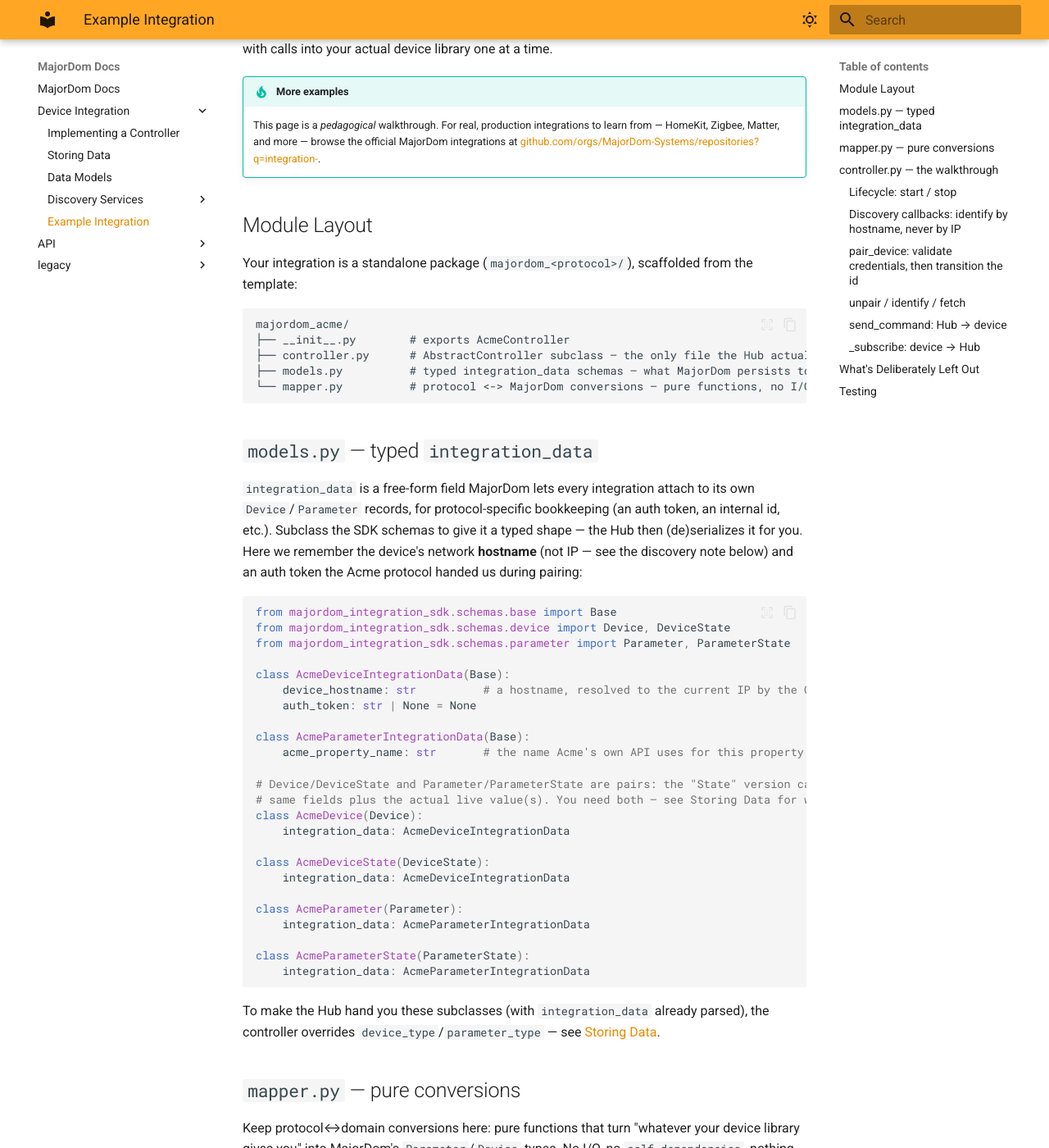
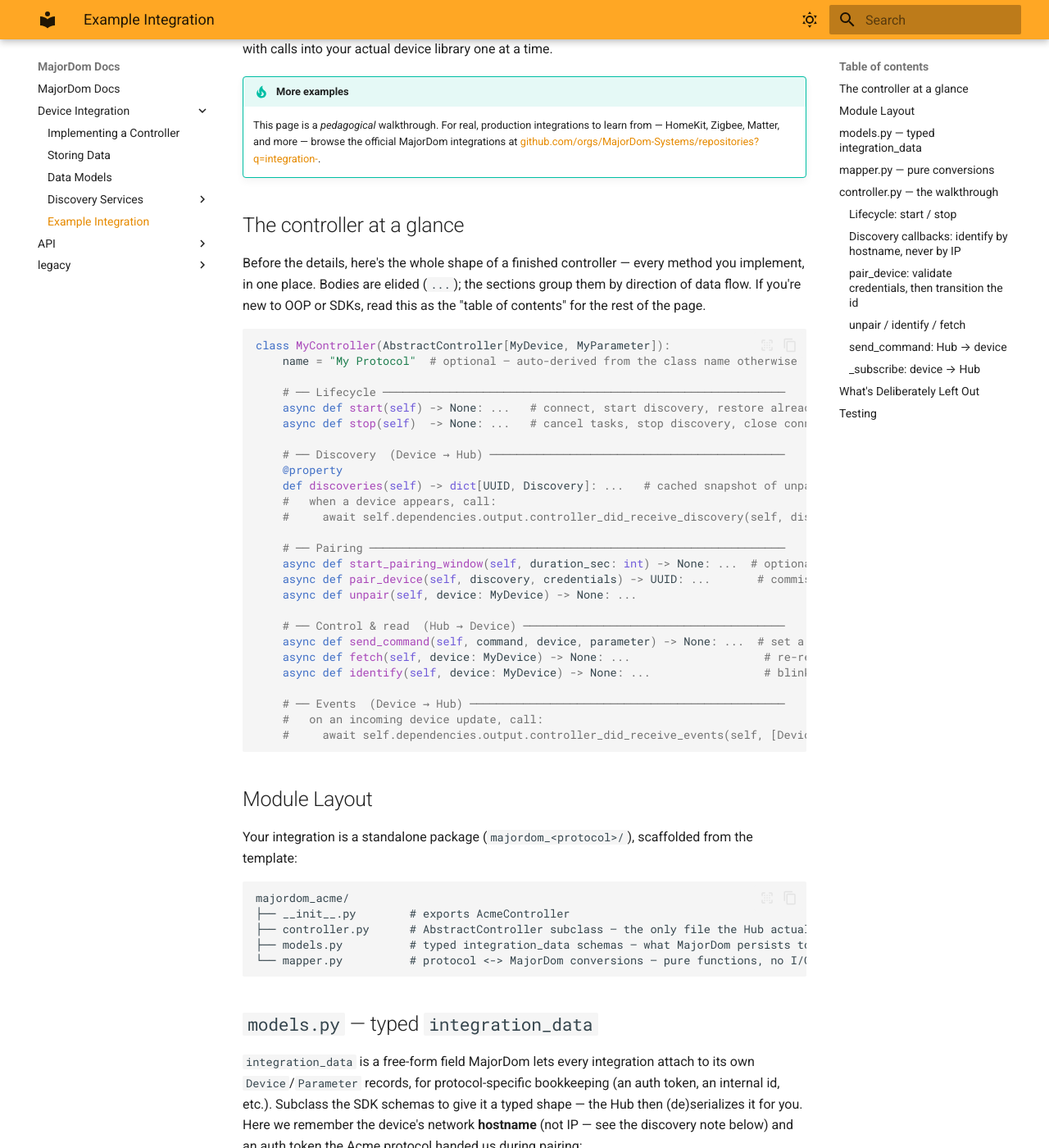
Before and after one commit to ParkerIndustries/MajorDom-Docs, an MkDocs documentation site: the page built from docs/device-integration/example-integration.md, in a window 1280 px wide and 1400 px high, scrolled down 486 px. Shown: the whole window at 82% size. Built offline with MkDocs 1.6.1 and Material for MkDocs 9.7.7, drawn with Linux system fonts in a browser that asks for light colours.

Commit message:
device-integration docs: template refs on controller page; add controller-at-a-glance skeleton + name-autogen note

````diff
--- a/docs/device-integration/example-integration.md
+++ b/docs/device-integration/example-integration.md
@@ -20,6 +20,41 @@
     This page is a *pedagogical* walkthrough. For real, production integrations to learn from —
     HomeKit, Zigbee, Matter, and more — browse the official MajorDom integrations at
     [github.com/orgs/MajorDom-Systems/repositories?q=integration-](https://github.com/orgs/MajorDom-Systems/repositories?q=integration-).
+
+## The controller at a glance
+
+Before the details, here's the whole shape of a finished controller — every method you implement,
+in one place. Bodies are elided (`...`); the sections group them by direction of data flow. If
+you're new to OOP or SDKs, read this as the "table of contents" for the rest of the page.
+
+```python
+class MyController(AbstractController[MyDevice, MyParameter]):
+    name = "My Protocol"  # optional — auto-derived from the class name otherwise
+
+    # ── Lifecycle ────────────────────────────────────────────────────────────
+    async def start(self) -> None: ...   # connect, start discovery, restore already-paired devices
+    async def stop(self)  -> None: ...   # cancel tasks, stop discovery, close connections
+
+    # ── Discovery  (Device → Hub) ────────────────────────────────────────────
+    @property
+    def discoveries(self) -> dict[UUID, Discovery]: ...   # cached snapshot of unpaired devices
+    #   when a device appears, call:
+    #     await self.dependencies.output.controller_did_receive_discovery(self, discovery)
+
+    # ── Pairing ──────────────────────────────────────────────────────────────
+    async def start_pairing_window(self, duration_sec: int) -> None: ...  # optional (e.g. Zigbee)
+    async def pair_device(self, discovery, credentials) -> UUID: ...       # commission + map schema
+    async def unpair(self, device: MyDevice) -> None: ...
+
+    # ── Control & read  (Hub → Device) ───────────────────────────────────────
+    async def send_command(self, command, device, parameter) -> None: ...  # set a value / run command
+    async def fetch(self, device: MyDevice) -> None: ...                    # re-read all parameters
+    async def identify(self, device: MyDevice) -> None: ...                 # blink / beep the device
+
+    # ── Events  (Device → Hub) ───────────────────────────────────────────────
+    #   on an incoming device update, call:
+    #     await self.dependencies.output.controller_did_receive_events(self, [DeviceParameterChange(...)])
+```
 
 ## Module Layout
 
````
Also changed, not shown: docs/device-integration/controller.md (+9 -1 lines).
